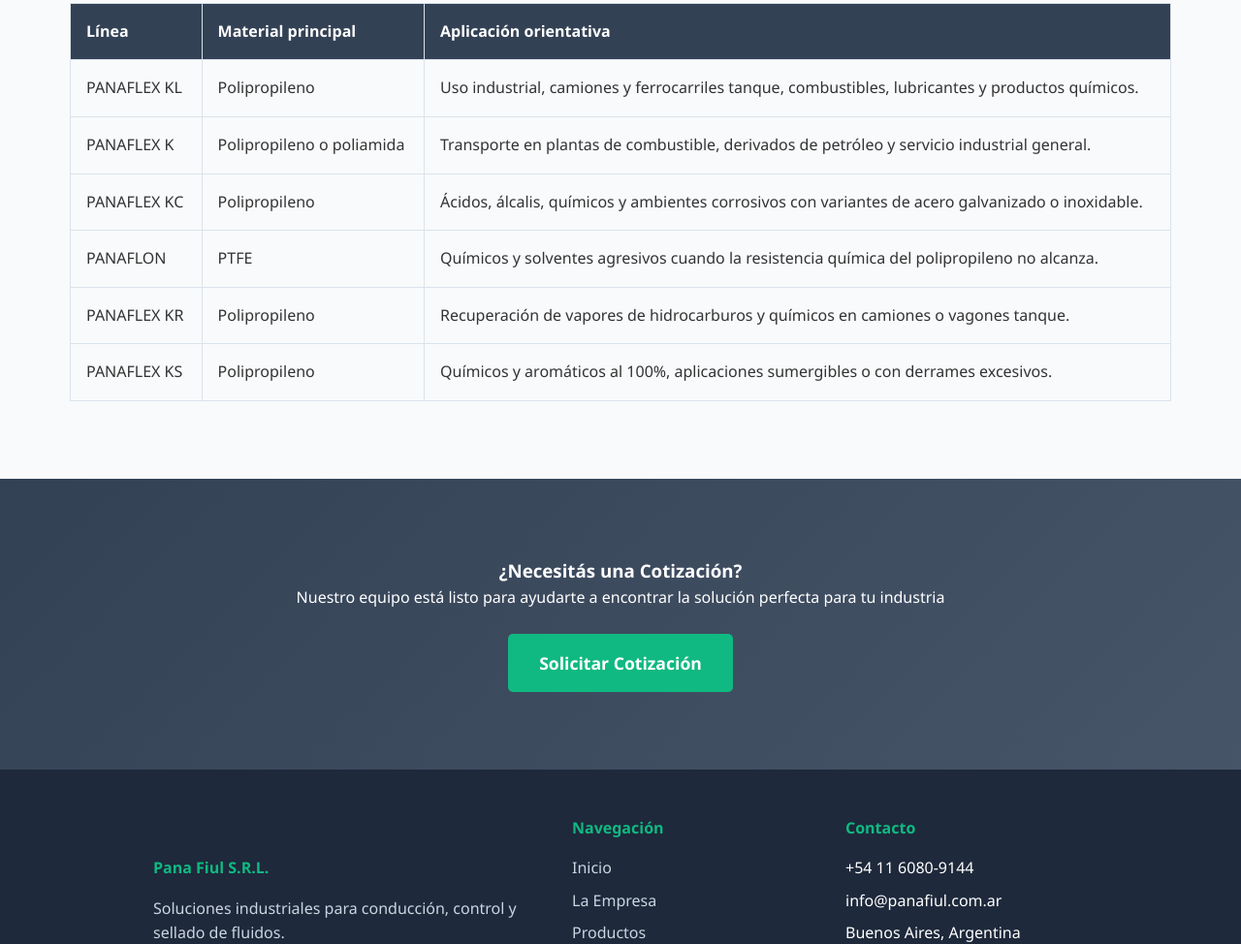
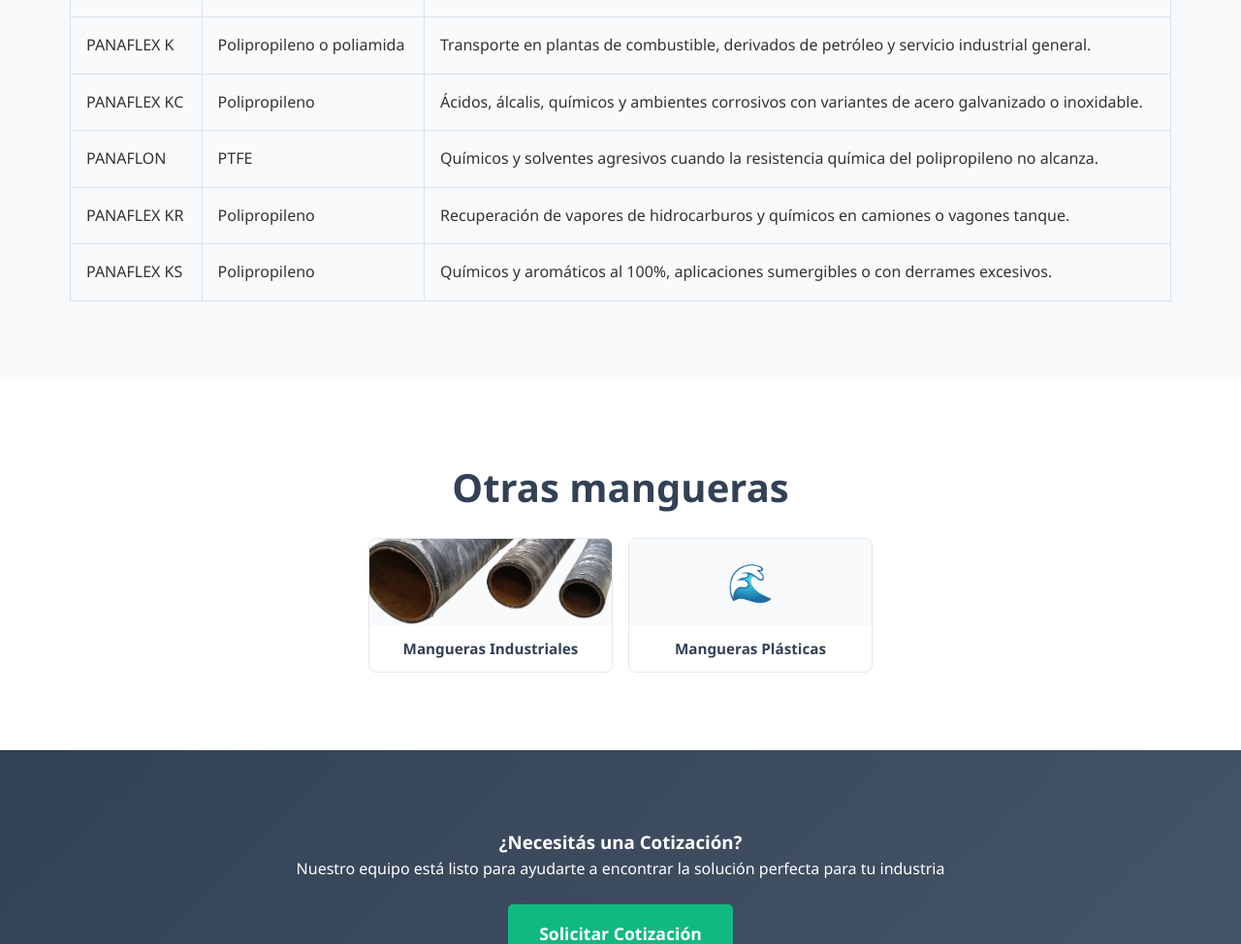
Before and after one commit to BottaDev/panafiul-web-page, a plain HTML site: page mangueras-compuestas.html in a window 1280 px wide. Shown: the part 1219-2193 px from the top of the page at 97% size. Drawn offline with Linux system fonts and the light colour scheme.

Commit message:
Update mangueras-compuestas.html

```diff
--- a/mangueras-compuestas.html
+++ b/mangueras-compuestas.html
@@ -6,6 +6,72 @@
     <title>Mangueras Compuestas - Pana Fiul S.R.L.</title>
     <meta name="description" content="Mangueras compuestas para transferencia de combustibles, químicos e hidrocarburos. Compatibilidad, aplicaciones y cotización técnica.">
     <link rel="stylesheet" href="styles.css">
+    <style>
+        .related-products {
+            display: grid;
+            gap: 1rem;
+            grid-template-columns: repeat(2, minmax(0, 1fr));
+            margin: 1.25rem auto 0;
+            max-width: 520px;
+        }
+
+        .related-section {
+            padding: 3rem 2rem;
+        }
+
+        .related-section .section-title {
+            font-size: 1.6rem;
+            margin-bottom: 0;
+        }
+
+        .related-product {
+            background: white;
+            border: 1px solid #e2e8f0;
+            border-radius: 8px;
+            color: #334155;
+            overflow: hidden;
+            text-align: center;
+            text-decoration: none;
+            transition: border-color 0.2s ease, transform 0.2s ease;
+        }
+
+        .related-product:hover {
+            border-color: #10b981;
+            transform: translateY(-2px);
+        }
+
+        .related-product-image {
+            align-items: center;
+            background: #f8fafc;
+            display: flex;
+            height: 90px;
+            justify-content: center;
+        }
+
+        .related-product-image img {
+            display: block;
+            height: 100%;
+            object-fit: cover;
+            width: 100%;
+        }
+
+        .related-product-icon {
+            color: white;
+            font-size: 2.4rem;
+        }
+
+        .related-product-title {
+            font-size: 0.95rem;
+            font-weight: 700;
+            padding: 0.7rem;
+        }
+
+        @media (max-width: 640px) {
+            .related-products {
+                grid-template-columns: 1fr;
+            }
+        }
+    </style>
 </head>
 <body>
     <header>
@@ -30,7 +96,7 @@
         </div>
     </div>
 
-    <section class="bg-white">
+    <section class="bg-white related-section">
         <div class="container">
             <div class="breadcrumbs">
                 <a href="index.html">Inicio</a> / <a href="productos.html">Productos</a> / Mangueras compuestas
@@ -112,6 +178,27 @@
         </div>
     </section>
 
+    <section class="bg-white">
+        <div class="container">
+            <h2 class="section-title">Otras mangueras</h2>
+            <div class="related-products">
+                <a href="mangueras-industriales.html" class="related-product">
+                    <div class="related-product-image">
+                        <img src="Imagenes/Productos/Mangueras Industriales.png" alt="Mangueras Industriales">
+                    </div>
+                    <div class="related-product-title">Mangueras Industriales</div>
+                </a>
+
+                <a href="mangueras-plasticas.html" class="related-product">
+                    <div class="related-product-image product-image">
+                        <span class="related-product-icon">🌊</span>
+                    </div>
+                    <div class="related-product-title">Mangueras Plásticas</div>
+                </a>
+            </div>
+        </div>
+    </section>
+
     <section class="bg-dark">
         <div class="container" style="text-align: center;">
             <h3>¿Necesitás una Cotización?</h3>
```
